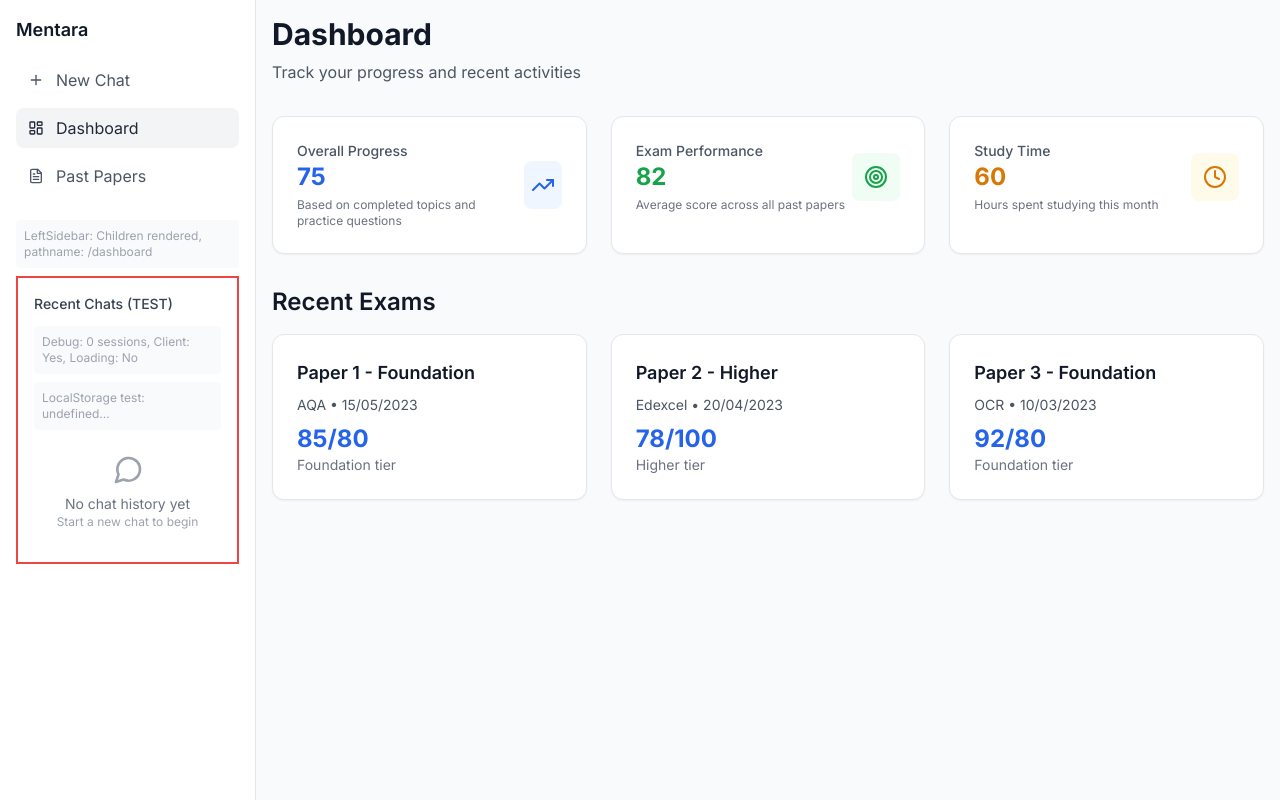
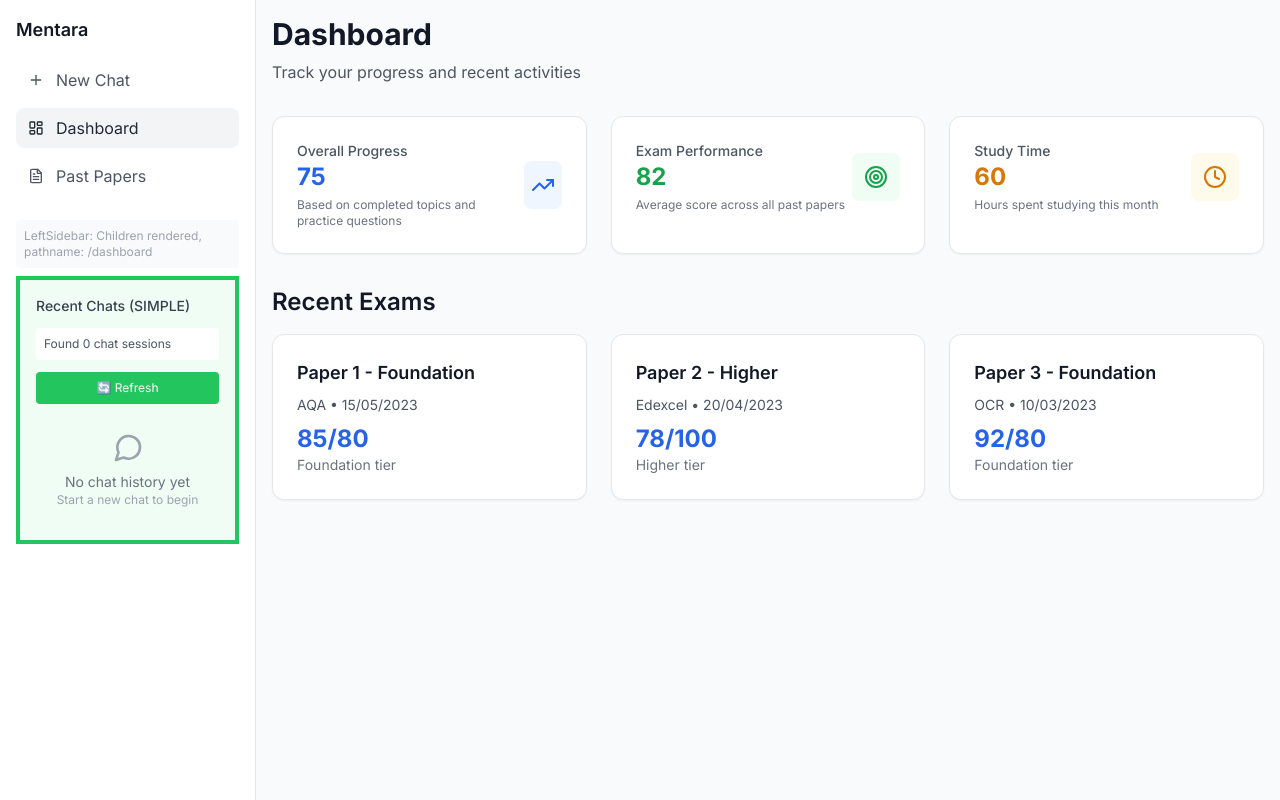
Before and after one commit to jack33wong/tutor, a Next.js app: page /dashboard in a window 1280 px wide. Built offline with nearby package versions, Linux system fonts and the light colour scheme.

Commit message:
Simplify ChatHistory component to isolate the issue - Remove complex debugging and state management - Use simple localStorage loading with 3-second refresh - Add clear visual indicators (green border) - Component now shows 'Found 0 chat sessions' - Ready for testing and debugging the root cause

```diff
--- a/components/ChatHistory.tsx
+++ b/components/ChatHistory.tsx
@@ -1,6 +1,6 @@
 'use client';
 
-import { useState, useEffect, useCallback } from 'react';
+import { useState, useEffect } from 'react';
 import { MessageCircle, Clock } from 'lucide-react';
 import { useRouter } from 'next/navigation';
 
@@ -15,115 +15,58 @@ interface ChatSession {
 
 export default function ChatHistory() {
 	const [chatSessions, setChatSessions] = useState<ChatSession[]>([]);
-	const [isClient, setIsClient] = useState(false);
-	const [isLoading, setIsLoading] = useState(true);
 	const router = useRouter();
 
-	// Load chat sessions from localStorage
-	const loadChatSessions = useCallback(() => {
-		if (typeof window === 'undefined') return; // Don't run on server
+	// Simple function to load chat sessions
+	const loadChatSessions = () => {
+		if (typeof window === 'undefined') return;
 
 		try {
-			const savedSessions = localStorage.getItem('chatSessions');
-			console.log('ChatHistory: Loading sessions, savedSessions:', savedSessions);
-
-			if (savedSessions) {
-				const parsed = JSON.parse(savedSessions);
-				console.log('ChatHistory: Parsed sessions:', parsed);
-
-				// Convert timestamp strings back to Date objects if needed
-				const sessionsWithDates = parsed.map((session: any) => ({
-					...session,
-					timestamp: typeof session.timestamp === 'string' ? new Date(session.timestamp) : session.timestamp
-				}));
-
-				console.log('ChatHistory: Sessions with dates:', sessionsWithDates);
-				setChatSessions(sessionsWithDates);
-			} else {
-				console.log('ChatHistory: No saved sessions found');
-				setChatSessions([]);
+			const saved = localStorage.getItem('chatSessions');
+			if (saved) {
+				const parsed = JSON.parse(saved);
+				setChatSessions(parsed);
 			}
 		} catch (error) {
-			console.error('ChatHistory: Error loading chat sessions:', error);
-			setChatSessions([]);
-		} finally {
-			setIsLoading(false);
-		}
-	}, []);
-
-	useEffect(() => {
-		// Mark as client-side rendered
-		setIsClient(true);
-
-		// Load chat sessions initially
-		loadChatSessions();
-
-		// Set up interval to check for localStorage changes
-		const interval = setInterval(() => {
-			loadChatSessions();
-		}, 1000); // Check every second
-
-		return () => {
-			clearInterval(interval);
-		};
-	}, [loadChatSessions]);
-
-	const formatTime = (timestamp: Date | string) => {
-		const now = new Date();
-		const date = timestamp instanceof Date ? timestamp : new Date(timestamp);
-		const diffInHours = (now.getTime() - date.getTime()) / (1000 * 60 * 60);
-
-		if (diffInHours < 1) {
-			return 'Just now';
-		} else if (diffInHours < 24) {
-			return `${Math.floor(diffInHours)}h ago`;
-		} else {
-			return date.toLocaleDateString('en-GB', {
-				day: 'numeric',
-				month: 'short'
-			});
+			console.error('Error loading chat sessions:', error);
 		}
 	};
 
+	// Load on mount
+	useEffect(() => {
+		loadChatSessions();
+
+		// Refresh every 3 seconds
+		const interval = setInterval(loadChatSessions, 3000);
+		return () => clearInterval(interval);
+	}, []);
+
 	const handleChatClick = (sessionId: string) => {
-		// Navigate to chat page and switch to the selected session
 		if (typeof window !== 'undefined') {
-			// Store the session ID to restore when the chat page loads
 			localStorage.setItem('restoreSessionId', sessionId);
 			router.push('/');
 		}
 	};
 
-	// Don't render anything during server-side rendering
-	if (!isClient) {
+	// Simple render - always show something
 	return (
-			<div className="mb-6 border-2 border-blue-500 p-4">
-				<h3 className="text-sm font-medium text-gray-700 mb-3">Recent Chats (Loading...)</h3>
-				<div className="space-y-2">
-					<div className="p-2 rounded-lg bg-gray-100 animate-pulse">
-						<div className="h-4 bg-gray-200 rounded mb-1"></div>
-						<div className="h-3 bg-gray-200 rounded w-16"></div>
+		<div className="mb-6 border-4 border-green-500 p-4 bg-green-50">
+			<h3 className="text-sm font-medium text-gray-700 mb-3">Recent Chats (SIMPLE)</h3>
+
+			{/* Debug info */}
+			<div className="text-xs text-gray-600 p-2 bg-white rounded mb-3">
+				Found {chatSessions.length} chat sessions
 			</div>
-					<div className="p-2 rounded-lg bg-gray-100 animate-pulse">
-						<div className="h-4 bg-gray-200 rounded mb-1"></div>
-						<div className="h-3 bg-gray-200 rounded w-20"></div>
-					</div>
-				</div>
-			</div>
-		);
-	}
 
-	// Simple test version - always show content
-	return (
-		<div className="mb-6 border-2 border-red-500 p-4">
-			<h3 className="text-sm font-medium text-gray-700 mb-3">Recent Chats (TEST)</h3>
-			<div className="space-y-2">
-				<div className="text-xs text-gray-400 p-2 bg-gray-50 rounded">
-					Debug: {chatSessions.length} sessions, Client: {isClient ? 'Yes' : 'No'}, Loading: {isLoading ? 'Yes' : 'No'}
-				</div>
-				<div className="text-xs text-gray-400 p-2 bg-gray-50 rounded">
-					LocalStorage test: {typeof window !== 'undefined' ? localStorage.getItem('chatSessions')?.substring(0, 100) + '...' : 'No window'}
-				</div>
+			{/* Refresh button */}
+			<button
+				onClick={loadChatSessions}
+				className="w-full p-2 bg-green-500 text-white text-xs rounded hover:bg-green-600 mb-3"
+			>
+				🔄 Refresh
+			</button>
+
+			{/* Chat sessions */}
 			{chatSessions.length === 0 ? (
 				<div className="text-center py-4">
 					<MessageCircle className="w-8 h-8 text-gray-400 mx-auto mb-2" />
@@ -131,31 +74,23 @@ export default function ChatHistory() {
 					<p className="text-xs text-gray-400">Start a new chat to begin</p>
 				</div>
 			) : (
-					chatSessions
-						.sort((a, b) => new Date(b.timestamp).getTime() - new Date(a.timestamp).getTime())
-						.slice(0, 5)
-						.map((session) => (
+				<div className="space-y-2">
+					{chatSessions.slice(0, 5).map((session) => (
 						<div
 							key={session.id}
-							className="p-2 rounded-lg hover:bg-gray-100 cursor-pointer transition-colors duration-200"
+							className="p-2 rounded-lg hover:bg-green-100 cursor-pointer transition-colors duration-200 border border-green-200"
 							onClick={() => handleChatClick(session.id)}
 						>
 							<div className="text-sm text-gray-600 truncate mb-1">
 								{session.title || 'New Chat'}
 							</div>
-							<div className="flex items-center justify-between text-xs text-gray-400">
-								<div className="flex items-center">
-									<Clock className="w-3 h-3 mr-1" />
-									{formatTime(session.timestamp)}
-								</div>
-								<span className="text-xs text-gray-400">
+							<div className="text-xs text-gray-400">
 								{session.messages.length} message{session.messages.length !== 1 ? 's' : ''}
-								</span>
 							</div>
 						</div>
-					))
+					))}
+				</div>
 			)}
-			</div>
 		</div>
 	);
 }
```
Lines whose indentation alone changed are shown as unchanged.
